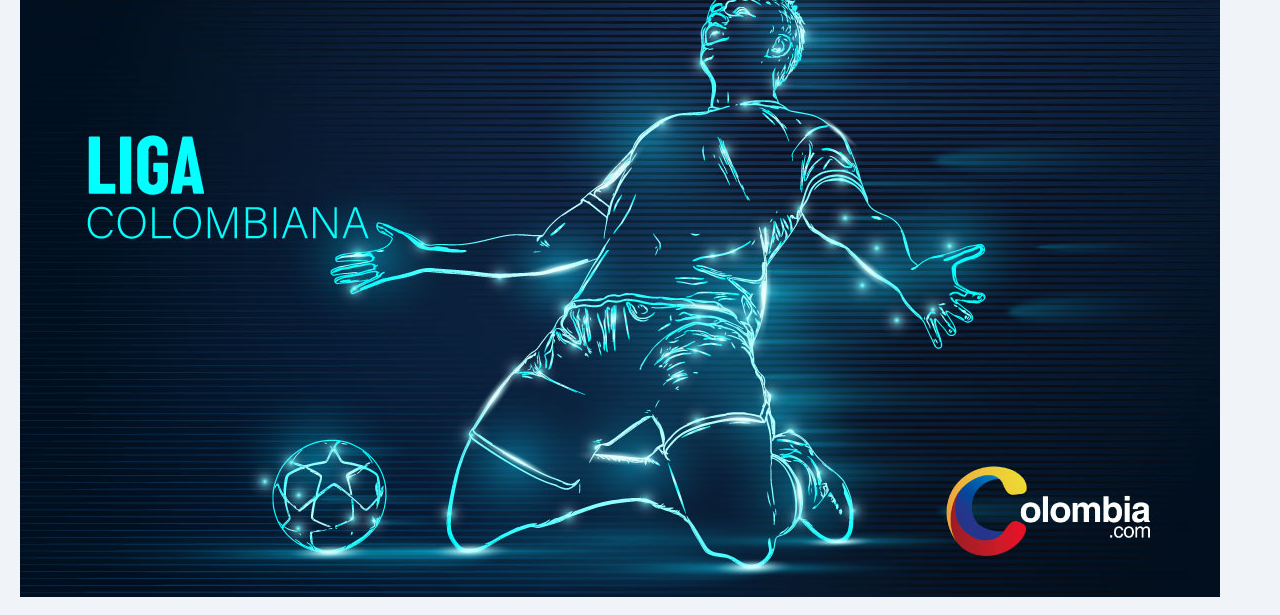
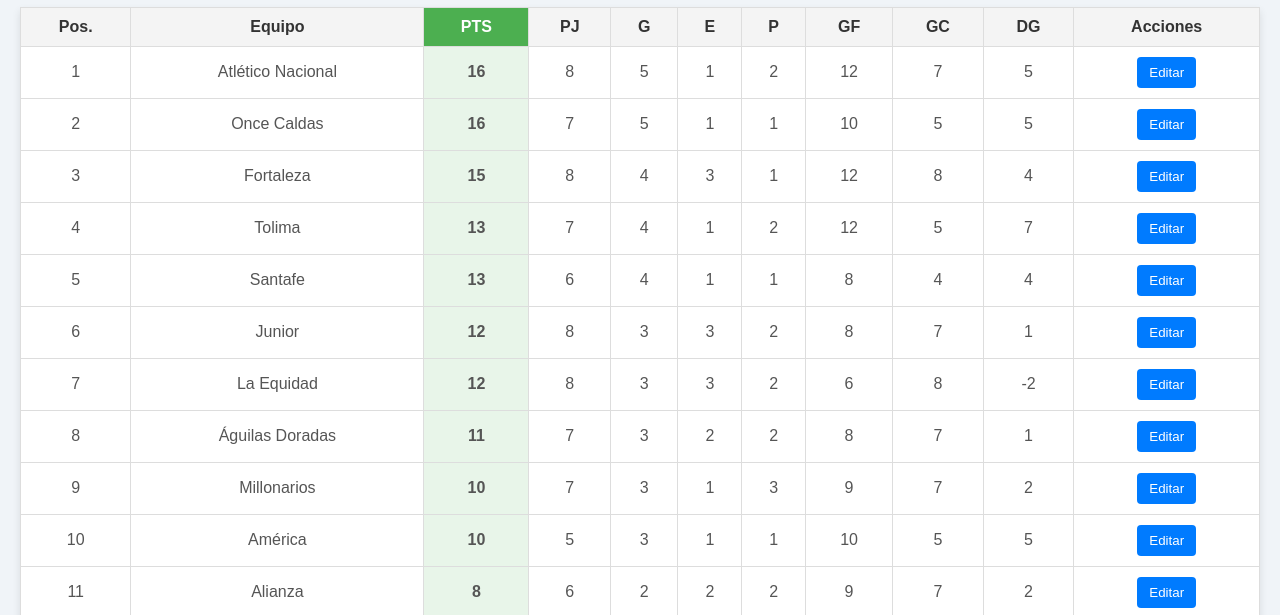
Before and after one commit to SB2003M/Tablaposiciones, a plain HTML site: page index.html in a window 1280 px wide. Shown: the part 73-688 px from the top of the page. Drawn offline with Linux system fonts and the light colour scheme.

Commit message:
Update index.html

```diff
--- a/index.html
+++ b/index.html
@@ -7,9 +7,9 @@
     <link rel="stylesheet" href="styles.css">
 </head>
 <body>
-    <header>
-            <img src="liga-colombiana-bg.jpg">
-    </header>
+
+            <backgroung-img src="liga-colombiana-bg.jpg">
+
     <h1>Tabla de Posiciones Liga Colombiana</h1>
 
     <table id="positions-table">
```
